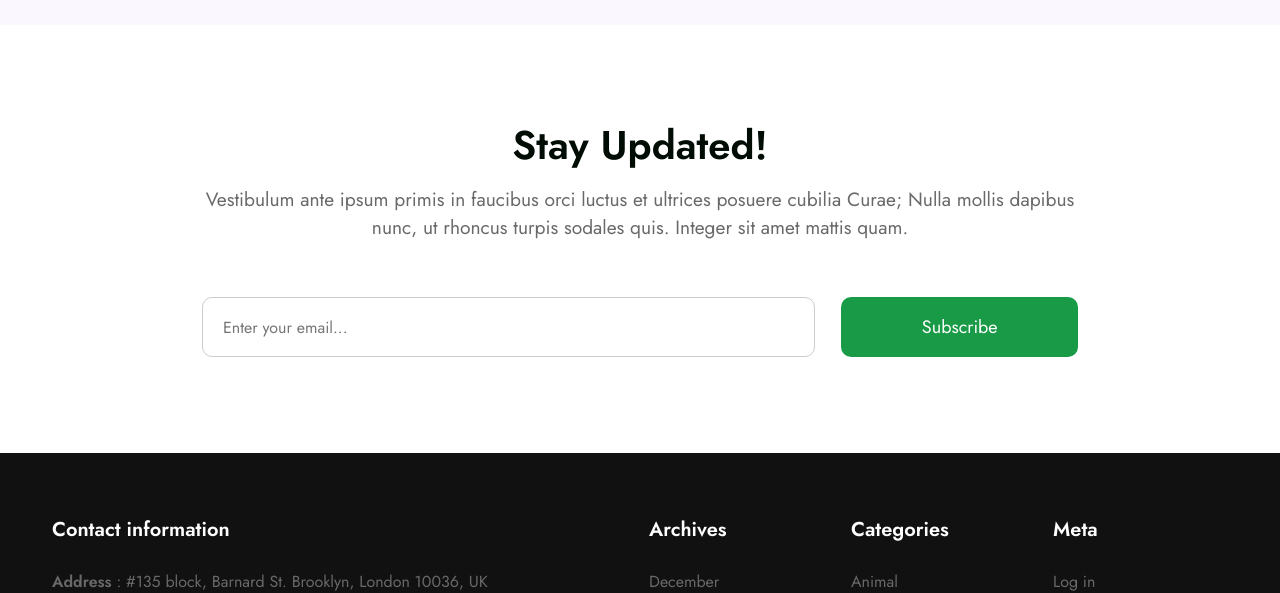
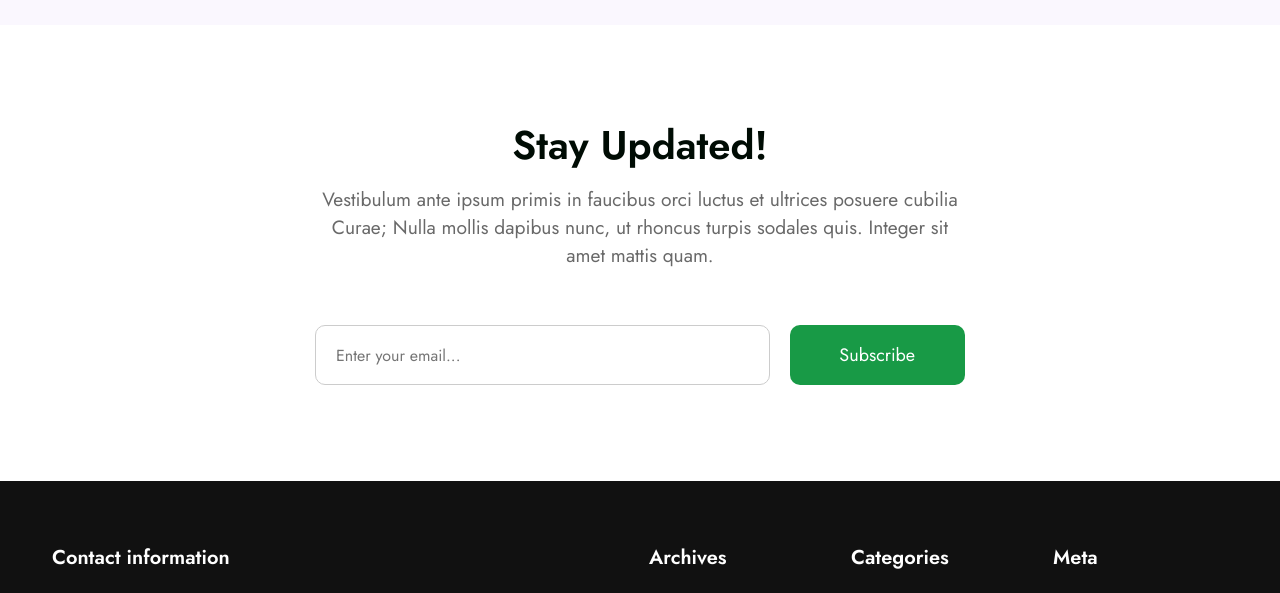
Before and after one commit to minnielam90/BC09-capstone-nhom, a plain HTML site: page index.html in a window 1280 px wide. Shown: the part 5740-6333 px from the top of the page. Drawn offline with nearby package versions, Linux system fonts and the light colour scheme.

Commit message:
cap nhat 17:30

```diff
--- a/css/styleA.css
+++ b/css/styleA.css
@@ -349,6 +349,10 @@
     margin-left: -15px;
   }
 
+  .sub .LR {
+    max-width: 650px;
+  }
+
   .sub .sub_title h2 {
     font-size: 40px;
     font-weight: 600;
```
Also changed, not shown: pages/aboutus.html (+1 -1 lines).
